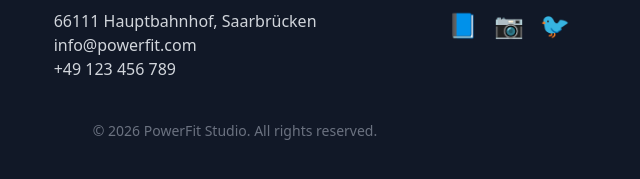
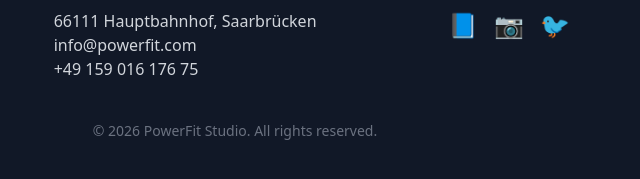
Before and after one commit to george-kaskous/fitness-landingpage, a plain HTML site: page index.html in a window 1280 px wide. Shown: the part 2115-2294 px from the top of the page, 405-1045 px from the left. Drawn offline with nearby package versions, Linux system fonts and the light colour scheme.

Commit message:
Add files via upload

```diff
--- a/index.html
+++ b/index.html
@@ -197,7 +197,7 @@
                 <h3 class="text-lg font-semibold text-white mb-3">Contact</h3>
                 <p>66111 Hauptbahnhof, Saarbrücken</p>
                 <p>info@powerfit.com</p>
-                <p>+49 123 456 789</p>
+                <p>+49 159 016 176 75</p>
               </div>
 
               <!-- Social -->
```
